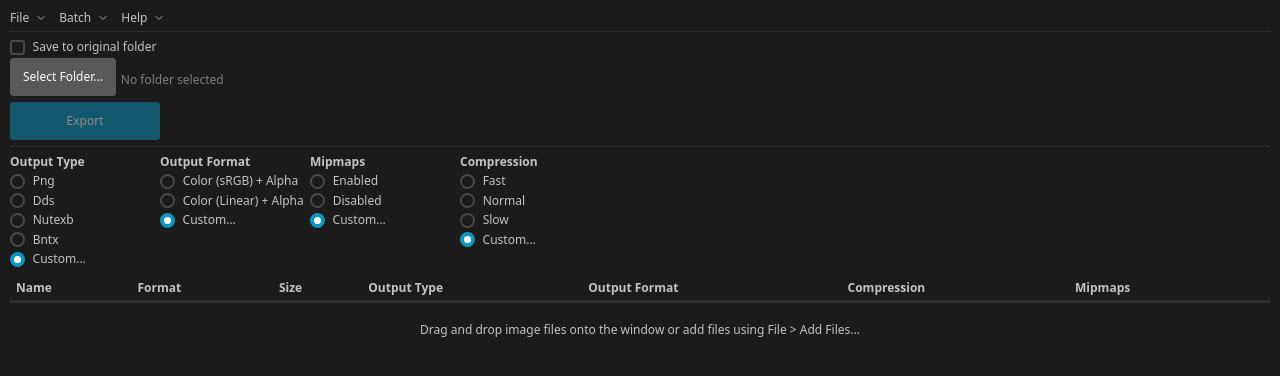
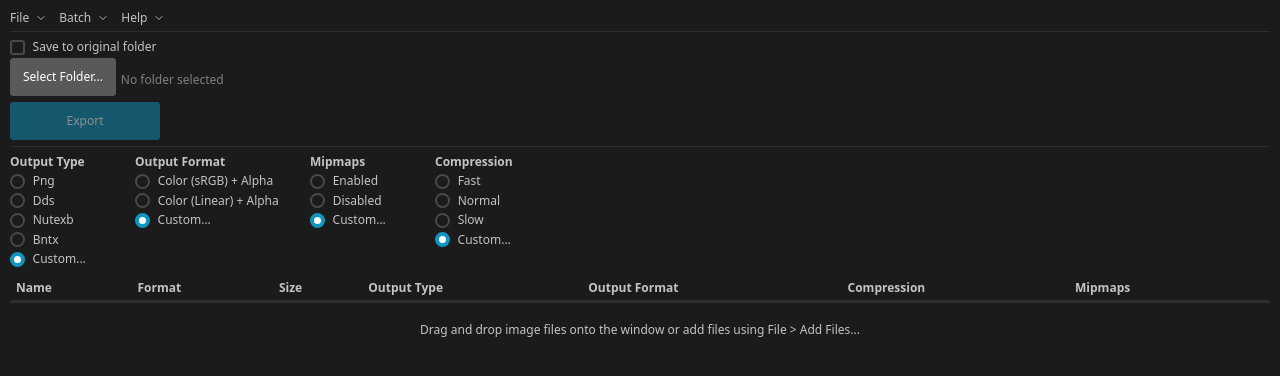
Before and after one commit to ScanMountGoat/ultimate_tex, a SvelteKit app in the folder ultimate_tex_tauri/: page / in a window 1280 px wide. Shown: the top 376 px of the page. Built offline with nearby package versions, Linux system fonts and the light colour scheme.

Commit message:
adjust spacing

```diff
--- a/ultimate_tex_tauri/src/routes/+page.svelte
+++ b/ultimate_tex_tauri/src/routes/+page.svelte
@@ -358,7 +358,7 @@
 
 	.flex-container {
 		display: grid;
-		grid-template-columns: 150px 150px 150px 150px;
+		grid-template-columns: 125px 175px 125px 150px;
 	}
 
 	a,
```
